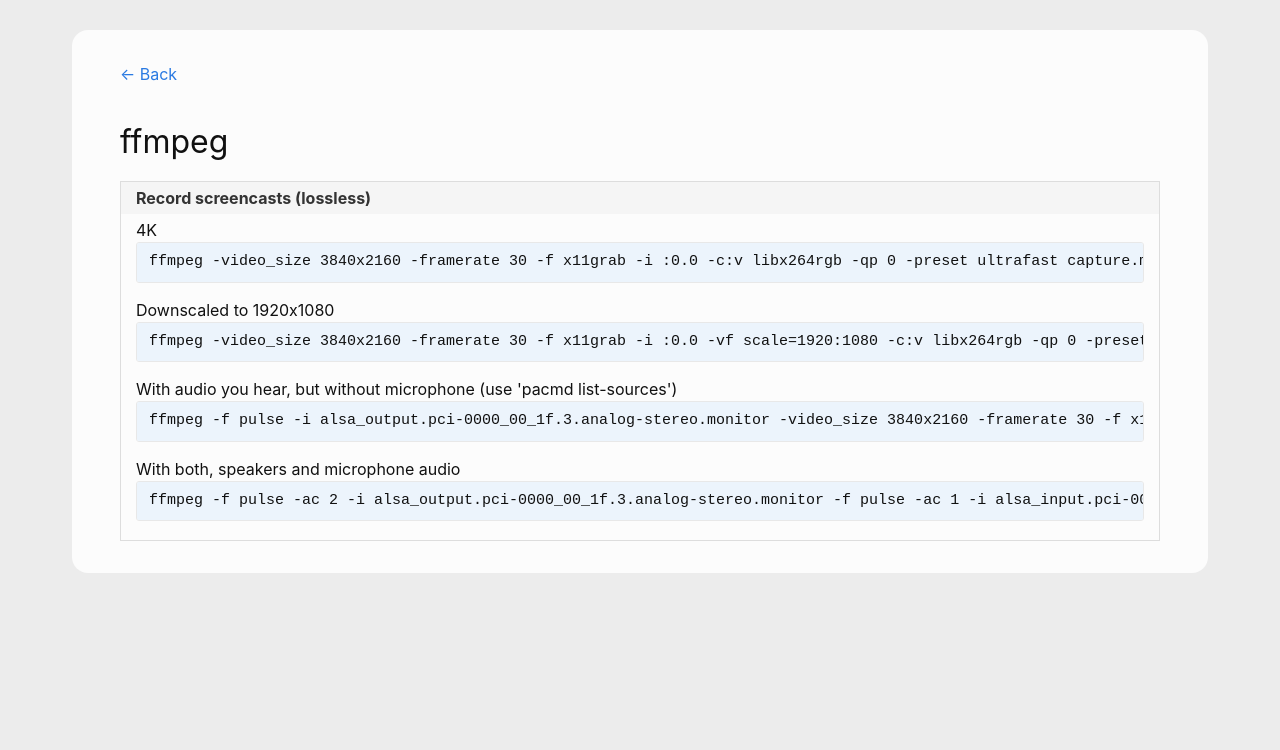
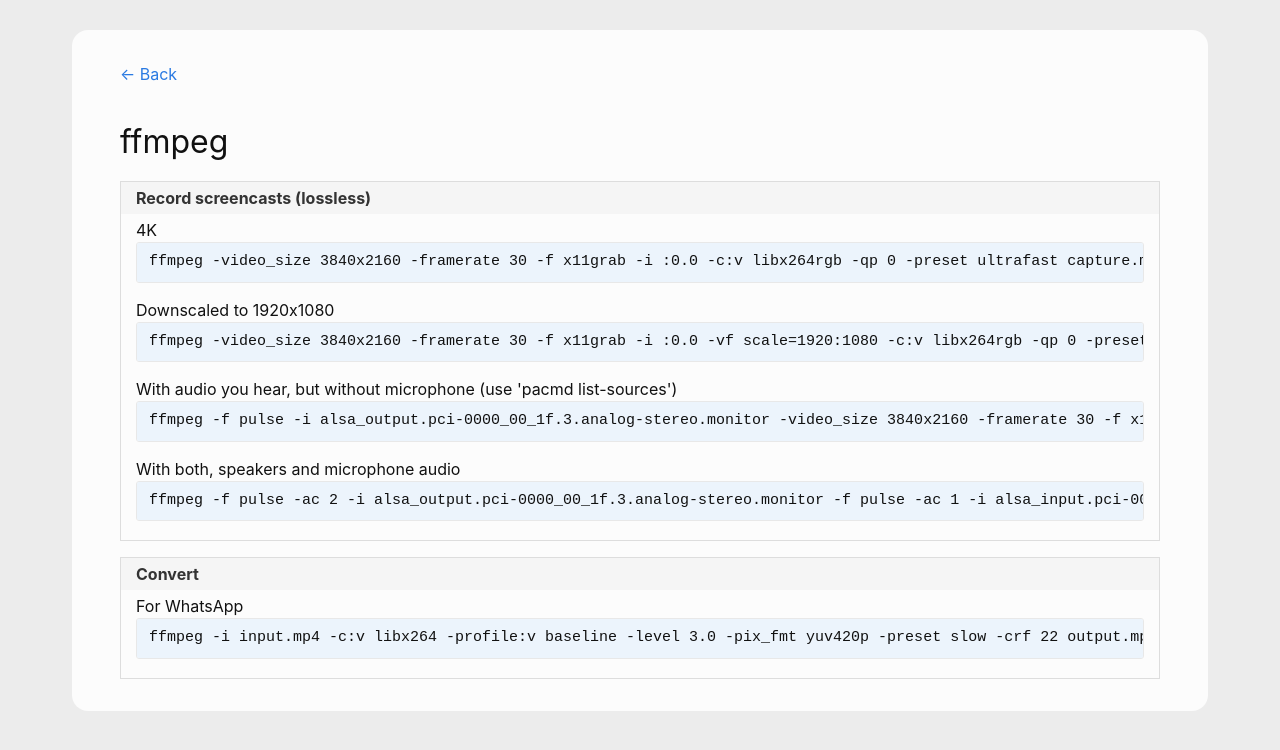
Before and after one commit to andreas-mausch/cheatsheets, a Jekyll site: the page built from _cheatsheets/ffmpeg.md, in a window 1280 px wide. Shown: the top 750 px of the page. Built offline with Jekyll 4.4.1, drawn with Linux system fonts in a browser that asks for light colours.

Commit message:
Convert mp4 for WhatsApp

```diff
--- a/_cheatsheets/ffmpeg.md
+++ b/_cheatsheets/ffmpeg.md
@@ -8,4 +8,7 @@
       Downscaled to 1920x1080: ffmpeg -video_size 3840x2160 -framerate 30 -f x11grab -i :0.0 -vf scale=1920:1080 -c:v libx264rgb -qp 0 -preset ultrafast capture.mp4
       With audio you hear, but without microphone (use 'pacmd list-sources'): ffmpeg -f pulse -i alsa_output.pci-0000_00_1f.3.analog-stereo.monitor -video_size 3840x2160 -framerate 30 -f x11grab -i :0.0 -c:v libx264rgb -qp 0 -preset ultrafast capture.mp4
       With both, speakers and microphone audio: ffmpeg -f pulse -ac 2 -i alsa_output.pci-0000_00_1f.3.analog-stereo.monitor -f pulse -ac 1 -i alsa_input.pci-0000_00_1f.3.analog-stereo -filter_complex amix=inputs=2 -video_size 3840x2160 -framerate 30 -f x11grab -i :0.0 -c:v libx264rgb -qp 0 -preset ultrafast capture.mp4
+  - name: Convert
+    commands:
+      For WhatsApp: ffmpeg -i input.mp4 -c:v libx264 -profile:v baseline -level 3.0 -pix_fmt yuv420p -preset slow -crf 22 output.mp4
 ---
```
